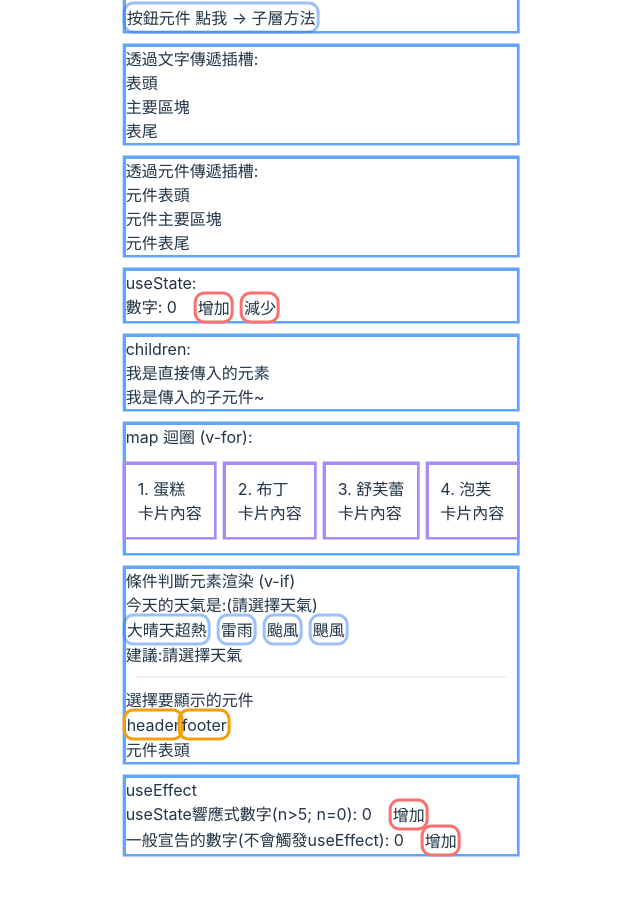
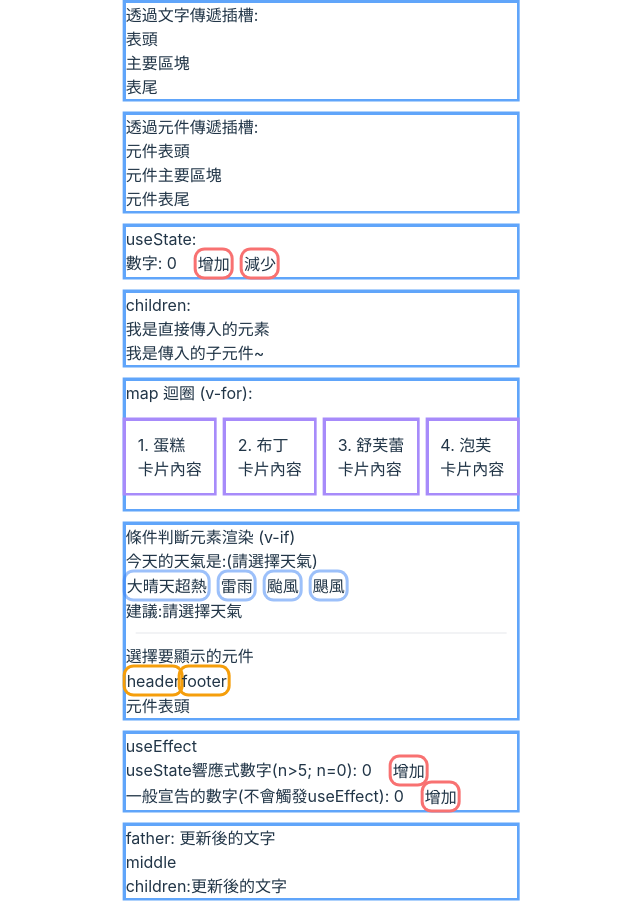
Before and after one commit to MizuYang/React-Demo, a React (Vite) app: page / in a window 1280 px wide. Shown: the whole page, without its empty margins (319-959 px from the left). Before the commit the page ends 870 px from the top, so only its background shows below. Built offline with nearby package versions, Linux system fonts and the light colour scheme.

Commit message:
新增 練習: useContext 跨層級資料溝通

```diff
--- a/src/App.tsx
+++ b/src/App.tsx
@@ -15,6 +15,8 @@ import { UseState } from "@components/baseDemo/UseState.tsx";
 import { Children } from "@components/baseDemo/Children.tsx";
 
 import { UseEffect } from "@components/baseDemo/UseEffect.tsx";
+
+import { Father } from "@components/baseDemo/useContext/Father.tsx";
 
 function fatherFn() {
   console.log("父層的方法");
@@ -172,6 +174,11 @@ function App() {
         <div className="ring ring-blue-400 my-4">
           <UseEffect />
         </div>
+
+        {/* useContext 跨層級資料溝通 */}
+        <div className="ring ring-blue-400 my-4">
+          <Father />
+        </div>
       </div>
     </>
   );
--- /dev/null
+++ b/src/components/baseDemo/useContext/Children.tsx
@@ -0,0 +1,10 @@
+import { useContext } from "react";
+
+// 匯入要傳遞資料父層建立的 createContext
+import { DataContext } from "./Father.tsx";
+
+export function Children() {
+  const data = useContext(DataContext);
+
+  return <div>children:{data}</div>;
+}
--- /dev/null
+++ b/src/components/baseDemo/useContext/Father.tsx
@@ -0,0 +1,24 @@
+import { createContext, useState } from "react";
+import { Middle } from "@components/baseDemo/useContext/Middle.tsx";
+
+// 匯出給要跨層級資料傳遞的子元件
+export const DataContext = createContext("");
+
+export function Father() {
+  const [data, setData] = useState("跨層級傳遞的文字");
+
+  // 測試 useContext 響應式
+  setTimeout(() => {
+    setData("更新後的文字");
+  }, 2000);
+
+  return (
+    <div>
+      {/*  */}
+      <DataContext.Provider value={data}>
+        father: {data}
+        <Middle />
+      </DataContext.Provider>
+    </div>
+  );
+}
--- /dev/null
+++ b/src/components/baseDemo/useContext/Middle.tsx
@@ -0,0 +1,8 @@
+import { Children } from "@components/baseDemo/useContext/Children.tsx";
+
+export function Middle() {
+  return (<div>
+    middle
+    <Children />
+  </div>)
+}
```
